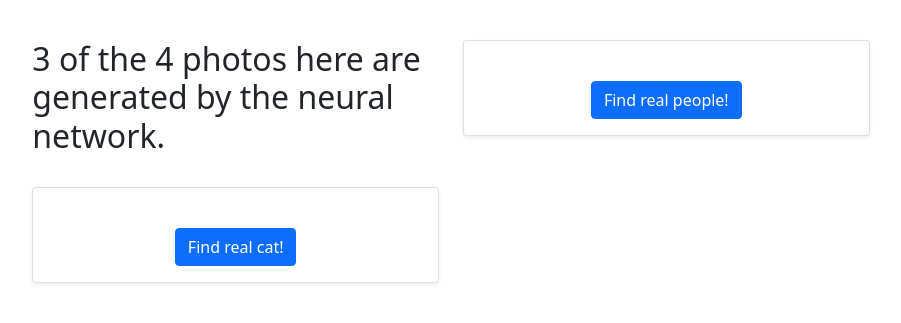
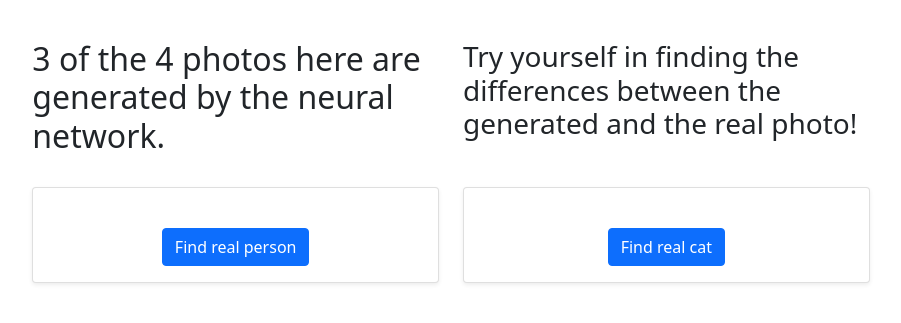
Before and after one commit to Roqvie/FindTheTruth, a Django app: page / in a window 1280 px wide. Shown: the part 56-379 px from the top of the page, without its empty margins (189-1090 px from the left). Run offline with Django 3.2, Linux system fonts and the light colour scheme; data that the repository does not hold is empty; parts of the project's set-up code (start-up, migrations or seed data) failed here and were passed over.

Commit message:
Update templates

```diff
--- a/templates/frontend/index.html
+++ b/templates/frontend/index.html
@@ -3,11 +3,12 @@
 {% block content %}
 <div class="row row-cols-1 row-cols-md-2 g-4 mt-4">
   <h2>3 of the 4 photos here are generated by the neural network.</h2>
+  <h3>Try yourself in finding the differences between the generated and the real photo!</h3>
   <div class="col">
-     {% include 'frontend/preview.html' with type="PS" button="Find real people!" url="/person"%}
+     {% include 'frontend/preview.html' with type="PS" button="Find real person" url="/person"%}
   </div>
   <div class="col">
-    {% include 'frontend/preview.html' with type="CA" button="Find real cat!" url="/cat"%}
+    {% include 'frontend/preview.html' with type="CA" button="Find real cat" url="/cat"%}
   </div>
 </div>
 <script type="text/javascript " src="{% static 'frontend/js/main.js' %}"></script>
```
